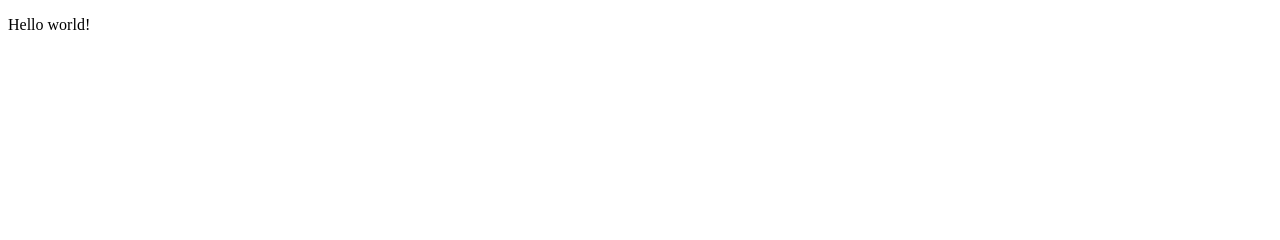
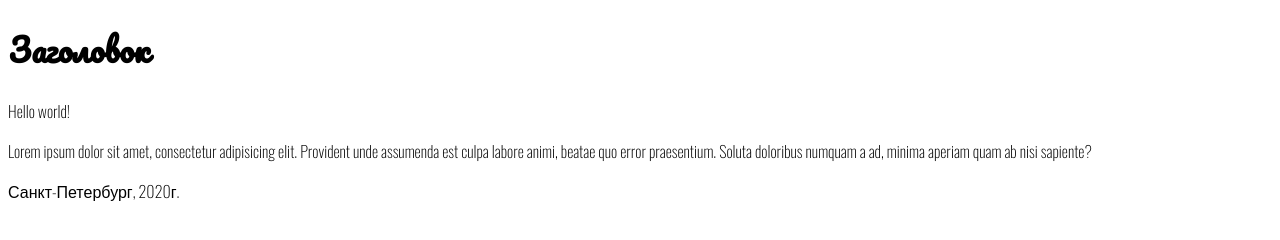
Before and after one commit to WebHeroSchool/New_html_proj, a plain HTML site: page index.html in a window 1280 px wide. Drawn offline with nearby package versions, Linux system fonts and the light colour scheme.

Commit message:
новые файлы

```diff
--- a/index.html
+++ b/index.html
@@ -2,9 +2,24 @@
 <html lang="en">
 <head>
     <meta charset="UTF-8">
+	<link href="https://fonts.googleapis.com/css2?family=Oswald:wght@200&family=Pacifico&display=swap" rel="stylesheet">
+    <link rel="stylesheet" href="style.css">
     <title>First Project</title>
 </head>
 <body>
-    <p>Hello world!</p>
+	<header>
+		<h1>Заголовок</h1>
+    	<p>Hello world!</p>
+	</header>
+	<section>
+		<article>
+			Lorem ipsum dolor sit amet, consectetur adipisicing elit. Provident unde assumenda est culpa labore animi, beatae quo error praesentium. Soluta doloribus numquam a ad, minima aperiam quam ab nisi sapiente?
+		</article>
+	</section>
+	<footer>
+		<p>
+			Санкт-Петербург, 2020г.
+		</p>
+	</footer>
 </body>
 </html>
--- /dev/null
+++ b/style.css
@@ -0,0 +1,6 @@
+* {
+	font-family: 'Oswald', sans-serif;
+}
+h1 {
+	font-family: 'Pacifico', cursive;
+}
```
